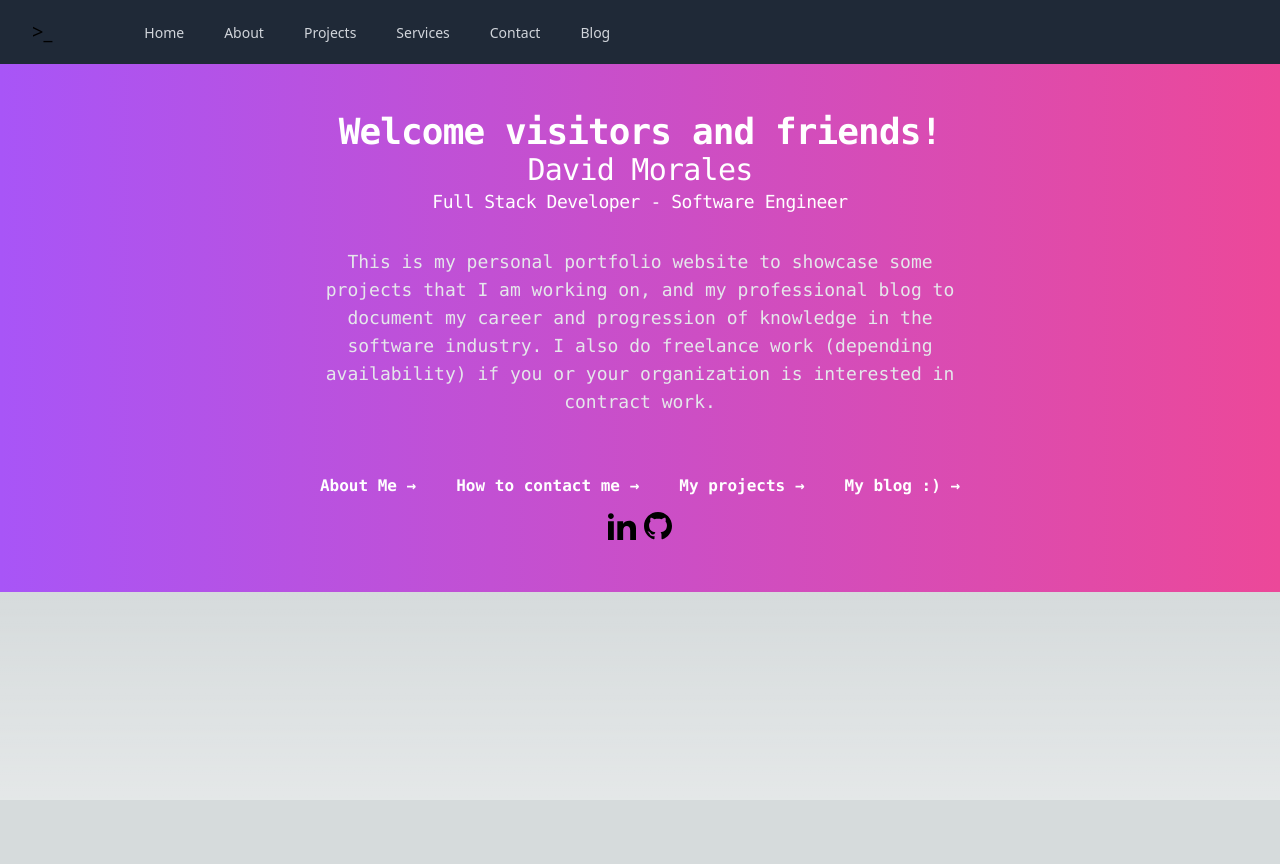
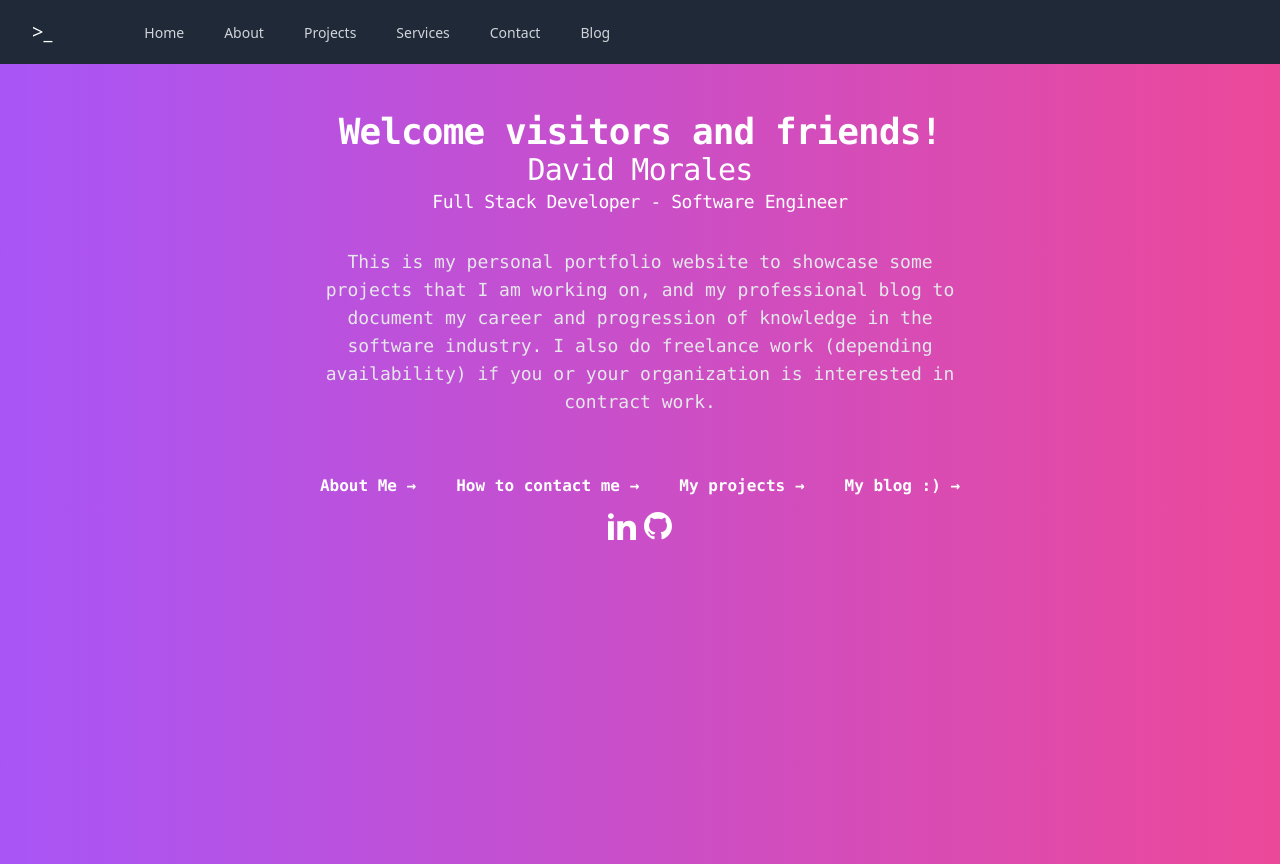
Before and after one commit to dmorales22/davids-site-nextjs, a Next.js app: page / in a window 1280 px wide. Before the commit the page ends 800 px from the top, so only its background shows below. Built offline with nearby package versions, Linux system fonts and the light colour scheme.

Commit message:
Fixing some elements.

```diff
--- a/src/components/Navbar.js
+++ b/src/components/Navbar.js
@@ -13,7 +13,7 @@ const Navbar = () => {
         <div className="flex items-center justify-between h-16">
           <div className="flex items-center">
             <div className="flex-shrink-0">
-              <Link href="/" className="text-xl">
+              <Link href="/" className="text-xl text-white">
                 &gt;_
               </Link>
             </div>
--- a/src/pages/_app.js
+++ b/src/pages/_app.js
@@ -1,5 +1,21 @@
-import '@/styles/globals.css'
+import "@/styles/globals.css";
+import React from 'react'
+import Head from 'next/head'
+
+export const metadata = {
+  title: "Dave's Portfolio Website",
+  description:
+    "This is my portfolio website. I hope you guys find it interesting and insightful.",
+};
 
 export default function App({ Component, pageProps }) {
-  return <Component {...pageProps} />
+  return (
+    <>
+      <Head>
+        <title>{metadata.title}</title>
+        <meta name="description" content={metadata.description} />
+      </Head>
+      <Component {...pageProps} />{" "}
+    </>
+  );
 }
--- a/src/pages/index.js
+++ b/src/pages/index.js
@@ -11,7 +11,7 @@ export default function Home() {
     <main>
       <Navbar />
       <div className="z-10 w-full justify-center font-mono text-sm">
-        <div className="bg-gradient-to-r h-full from-purple-500 to-pink-500 relative isolate overflow-hidden bg-gray-900 py-12">
+        <div className="bg-gradient-to-r h-screen from-purple-500 to-pink-500 relative isolate overflow-hidden bg-gray-900 py-12">
           <div className="mx-auto max-w-7xl px-6 lg:px-8">
             <div className="mx-auto max-w-2xl lg:mx-">
               <h2 className="text-3xl text-center justify-center font-bold tracking-tight text-white sm:text-4xl">
@@ -48,7 +48,7 @@ export default function Home() {
                 >
                   <svg
                     className={"h-7 w-7"}
-                    fill={"currentColor"}
+                    fill={"white"}
                     viewBox={"0 0 24 24"}
                   >
                     <path
@@ -66,7 +66,7 @@ export default function Home() {
                 >
                   <svg
                     className="h-7 w-7"
-                    fill="currentColor"
+                    fill="white"
                     viewBox="0 0 24 24"
                   >
                     <path d="M12 0c-6.626 0-12 5.373-12 12 0 5.302 3.438 9.8 8.207 11.387.599.111.793-.261.793-.577v-2.234c-3.338.726-4.033-1.416-4.033-1.416-.546-1.387-1.333-1.756-1.333-1.756-1.089-.745.083-.729.083-.729 1.205.084 1.839 1.237 1.839 1.237 1.07 1.834 2.807 1.304 3.492.997.107-.775.418-1.305.762-1.604-2.665-.305-5.467-1.334-5.467-5.931 0-1.311.469-2.381 1.236-3.221-.124-.303-.535-1.524.117-3.176 0 0 1.008-.322 3.301 1.23.957-.266 1.983-.399 3.003-.404 1.02.005 2.047.138 3.006.404 2.291-1.552 3.297-1.23 3.297-1.23.653 1.653.242 2.874.118 3.176.77.84 1.235 1.911 1.235 3.221 0 4.609-2.807 5.624-5.479 5.921.43.372.823 1.102.823 2.222v3.293c0 .319.192.694.801.576 4.765-1.589 8.199-6.086 8.199-11.386 0-6.627-5.373-12-12-12z" />
--- a/src/pages/projects/index.js
+++ b/src/pages/projects/index.js
@@ -125,7 +125,7 @@ export default function Index() {
                 <p className="text-md md:text-lg leading-8 text-white p-4">
                   {content.description}
                 </p>
-                <p className="text-lg text-center font-bold">Technologies</p>
+                <p className="text-lg text-center text-white font-bold">Technologies</p>
                 <ol
                   className={
                     "list-disc text-md md:text-lg leading-8 text-white px-4 sm:px-4 md:px-8 lg:px-12"
@@ -137,7 +137,7 @@ export default function Index() {
                   <li>Web Server: {content.web_server}</li>
                   <li>Hosting: {content.hosting}</li>
                 </ol>
-                <p className="text-lg text-center font-bold">Links/Demos</p>
+                <p className="text-lg text-center text-white font-bold">Links/Demos</p>
                 {content.is_repo_weblink ? (
                   <p className="text-md md:text-lg leading-8 text-white px-4 py-1">
                     Repository:{" "}
```
